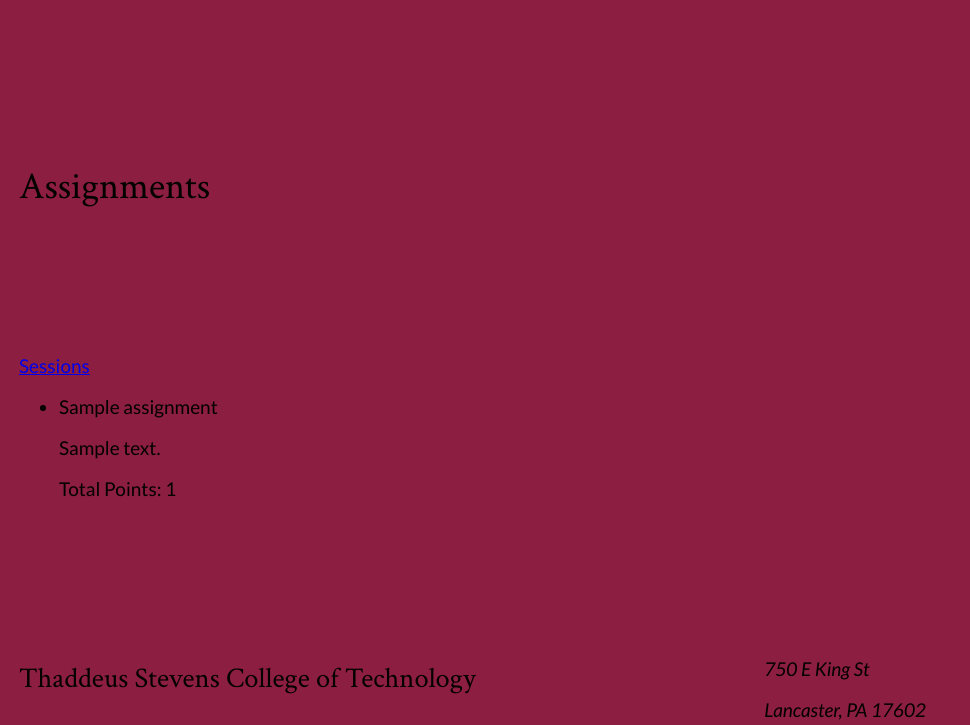
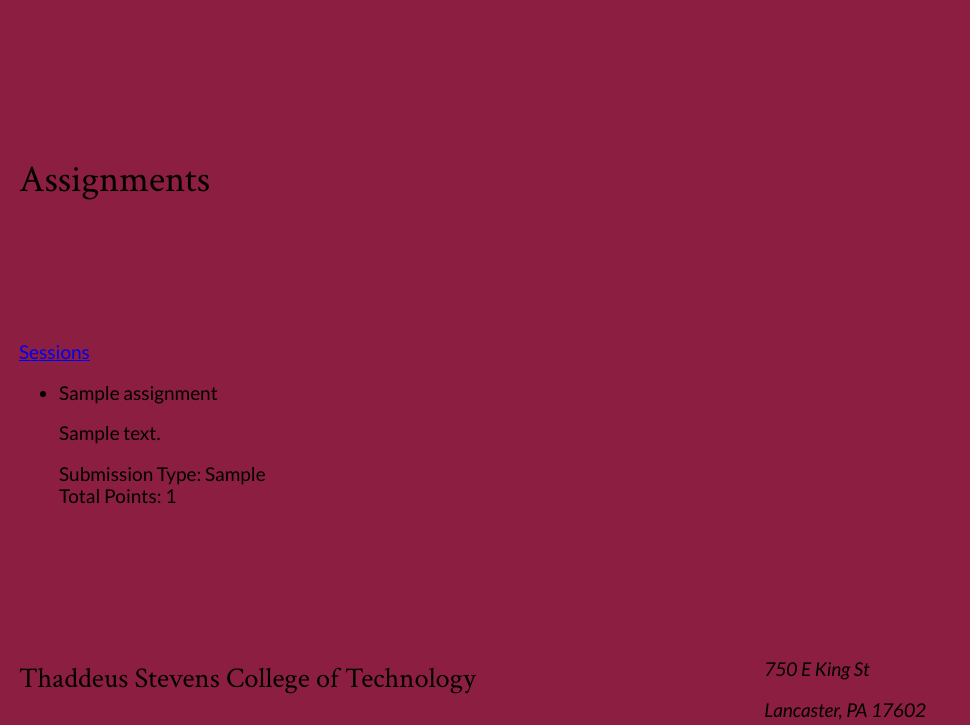
Before and after one commit to jmorris1990/green-portal, a Flask app: page /sessions/1/assignments in a window 1280 px wide. Shown: the top 725 px of the page, without its empty margins (0-970 px from the left). Run offline with Flask 2, Linux system fonts and the light colour scheme; the visitor is signed in with stand-in values (Sample User, id 1); a database or web service that is not in the repository returns one stand-in record (values such as "Sample title"); some libraries are stand-ins or nearby versions.

Commit message:
Adds visuals for different upload types on assignment view route

```diff
--- a/portal/assignments.py
+++ b/portal/assignments.py
@@ -13,7 +13,7 @@
     cur = con.cursor()
 
     cur.execute("""
-        SELECT name, description, total_points, id FROM assignments
+        SELECT name, description, total_points, id, submission_type FROM assignments
         WHERE session_id = %s;
     """,
     (session_id,))
--- a/portal/templates/assignments.html
+++ b/portal/templates/assignments.html
@@ -16,12 +16,19 @@
         <span>{{ assignment[0] }}</span>
         <p>{{ assignment[1] }}</p>
         <section>
+            Submission Type:
+            {{ assignment[4] }}
+        </section>
+        <section>
             Total Points:
             {{ assignment[2] }}
         </section>
         {% if g.user[3] == 'teacher' %}
         <a href="./assignments/{{ assignment[3] }}/submissions">View Submissions</a>
         {% endif %}
+        {% if g.user[3] == 'student' and assignment[4] == 'upload' %}
+        <a href="#">Upload File</a>
+        {% endif %}
     </li>
     {% endfor %}
 </ul>
```
